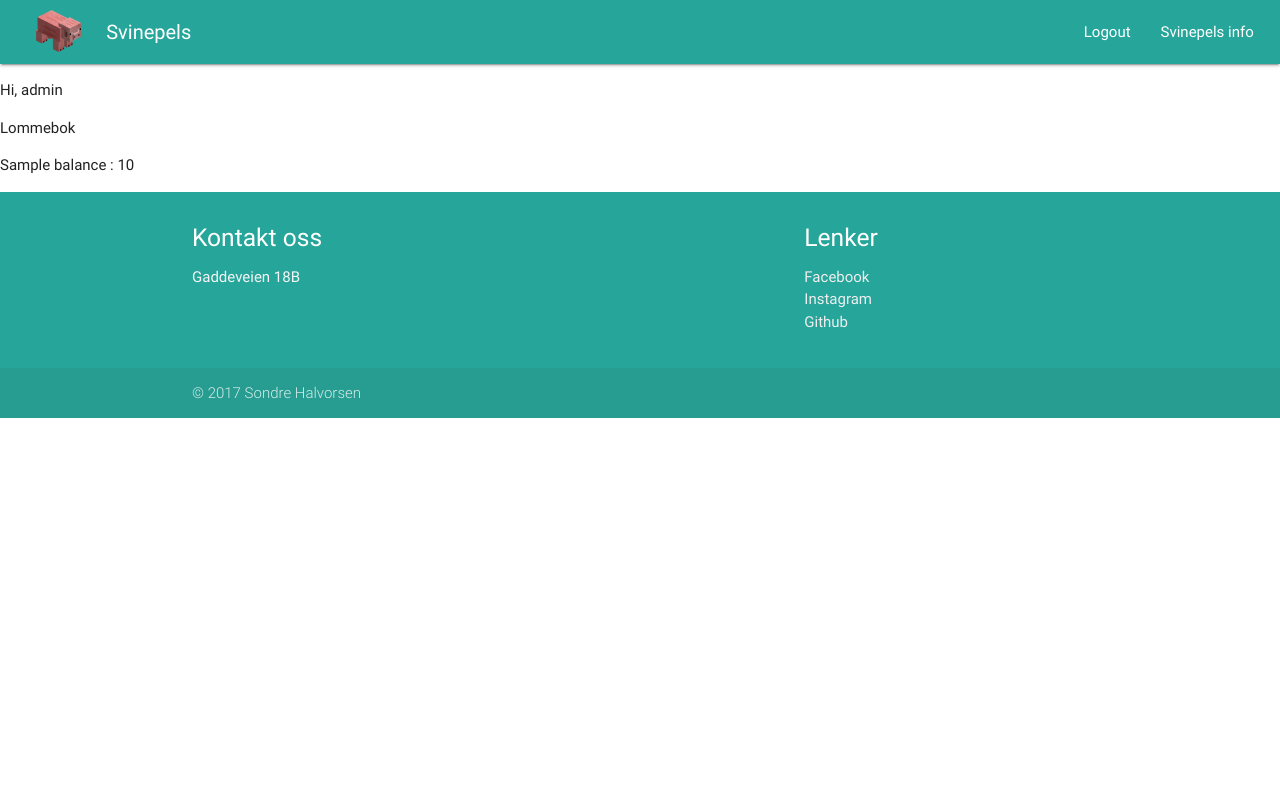
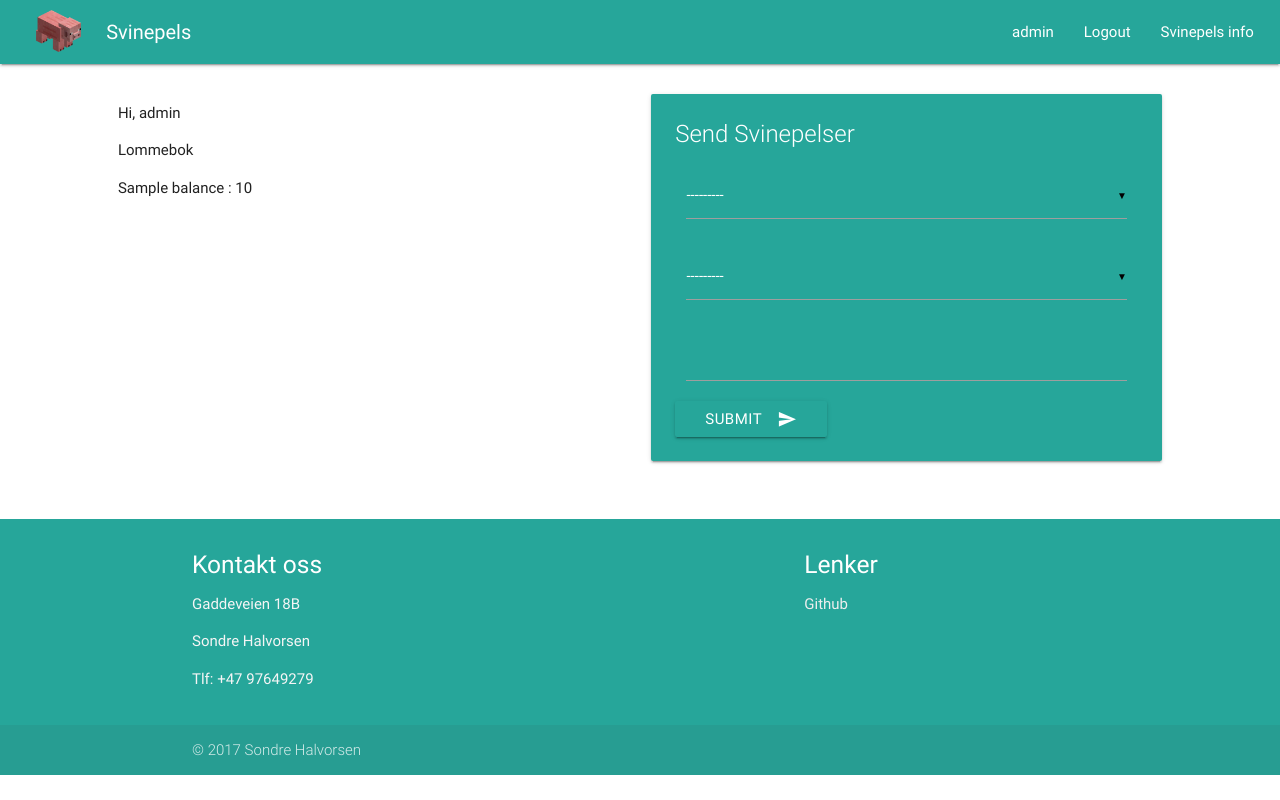
Before and after one commit to sonhal/svinepels, a Django app: template multichain/templates/homepage.html in a window 1280 px wide. Run offline with Django 3.2, Linux system fonts and the light colour scheme; a user stored in the database is signed in; data comes from the database, SQL or seed files in the repository; the template is opened without the code that fills it: values that come from a table or form of the project are taken from there, most other values are stand-ins (such as "Sample title", 1, 10 or a date in 2020); some libraries are stand-ins or nearby versions.

Commit message:
Adding Send Svinepels Send interface. Backend is work-in-progress

```diff
--- a/multichain/admin.py
+++ b/multichain/admin.py
@@ -1,7 +1,8 @@
 from django.contrib import admin
-from .models import user_addresses
+from .models import UserAddress,SendCoins
 
 
 # Register your models here.
 
-admin.site.register(user_addresses)
+admin.site.register(UserAddress)
+admin.site.register(SendCoins)
--- /dev/null
+++ b/multichain/forms.py
@@ -0,0 +1,22 @@
+from django.forms import ModelForm
+from django.forms import Form
+from .models import SendCoins
+from django.contrib.auth.models import User
+
+
+class Send_coins_form(ModelForm):
+    class Meta:
+       model = SendCoins
+      # fields = '__all__'
+       fields = ['from_user','to_user','amount']
+
+"""
+class User_form(Form):
+    users = ModelMultipleChoiceField(queryset=User.objects.all())
+
+
+class register_testuser(ModelForm):
+    class Meta:
+       model = Test_users
+       fields = ['name']
+"""
--- a/multichain/models.py
+++ b/multichain/models.py
@@ -4,13 +4,17 @@
 
 # Create your models here.
 
-class user_addresses(models.Model):
-    user = models.ForeignKey(User)
+class UserAddress(models.Model):
+    user = models.ForeignKey(User, related_name="blockchain_address")
     address = models.CharField(max_length=100)
 
     def __str__(self):
-        return "{0} Blockchain address".format(self.user)
+        return (self.user.username)
 
+class SendCoins(models.Model):
+    from_user = models.ForeignKey(User, related_name="sendt_coins")
+    to_user = models.ForeignKey(User, related_name="received_coins")
+    amount = models.IntegerField()
 
-def create_user(username,password):
-    user = User.objects.create_user(username=username,password=password)
+    def __str__(self):
+        return "{0} sendt {2} to {1}".format(self.from_user.username, self.to_user.username, self.amount)
--- a/multichain/templates/homepage.html
+++ b/multichain/templates/homepage.html
@@ -2,12 +2,61 @@
 
 
 
+{% block javascript %}
+<script>
+$(document).ready(function() {
+    $('select').material_select();
+  });
+
+</script>
+
+{% endblock %}
+
+
 {% block content %}
-    <p> Hi, {{user.username}}</p></hi>
-    <p>Lommebok</p>
-   <p>{{balance.name}} : {{balance.qty}}</p>
 
 
 
+<br>
+    <div class="row">
+        <div class="col s1"></div>
+        <div class="col s5">
+            <p>Hi, {{user.username}}</p></hi>
+            <p>Lommebok</p>
+            <p>{{balance.name}} : {{balance.qty}}</p></div>
+
+        <div class="col s5">
+
+            <div class="card teal lighten-1">
+                <div class="card-content white-text">
+                    <span class="card-title">Send Svinepelser</span>
+
+                    <form action="" method="post">
+
+                        {% csrf_token %}
+
+
+                      {% for f in form %}
+                        <div class="input-field col s12">
+                           {{f}}
+                        </div>
+                   {% endfor %}
+
+                        <br>
+
+  <button class="btn waves-effect waves-light" type="submit" >Submit
+    <i class="material-icons right">send</i>
+  </button>
+                </form>
+                  </div>
+                    <p></p>
+                </div>
+
+            </div>
+
+        </div>
+        <div class="col s1"></div>
+    </div>
+<br>
 
 {% endblock %}
--- a/multichainsite/urls.py
+++ b/multichainsite/urls.py
@@ -20,7 +20,7 @@
 
 
 urlpatterns = [
-    url(r'^multichain/', include('multichain.urls'),name="home"),
+
     url(r'^', include('multichain.urls')),
     url(r'^admin/', admin.site.urls),
 
--- a/templates/main_template.html
+++ b/templates/main_template.html
@@ -10,6 +10,7 @@
 
       <!--Let browser know website is optimized for mobile-->
       <meta name="viewport" content="width=device-width, initial-scale=1.0"/>
+
     </head>
 
     <body>
@@ -31,6 +32,7 @@
                           <div class="col s4">
                              <ul id="nav-mobile" class="right hide-on-med-and-down">
                              {% if user.is_authenticated %}
+                             <li><a href="{% url 'homepage' %} ">{{user.username}}</a></li>
                              <li><a href="{% url 'logout' %} ">Logout</a></li>
                              {% else %}
                              <li><a href="{% url 'login' %} ">Login</a></li>
@@ -59,14 +61,13 @@
               <div class="col l6 s12">
                 <h5 class="white-text">Kontakt oss</h5>
                 <p class="grey-text text-lighten-4">Gaddeveien 18B</p>
+                <p class="grey-text text-lighten-4">Sondre Halvorsen</p>
+                <p class="grey-text text-lighten-4">Tlf: +47 97649279</p>
               </div>
               <div class="col l4 offset-l2 s12">
                 <h5 class="white-text">Lenker</h5>
                 <ul>
-                  <li><a class="grey-text text-lighten-3" href="#!">Facebook</a></li>
-                  <li><a class="grey-text text-lighten-3" href="#!">Instagram</a></li>
-                  <li><a class="grey-text text-lighten-3" href="#!">Github</a></li>
-
+                  <li><a class="grey-text text-lighten-3" href="https://github.com/sonhal/svinepels">Github</a></li>
                 </ul>
               </div>
             </div>
@@ -82,5 +83,8 @@
       <!--Import jQuery before materialize.js-->
       <script type="text/javascript" src="https://code.jquery.com/jquery-3.2.1.min.js"></script>
       <script type="text/javascript" src="{% static 'materialize/js/materialize.min.js' %}"></script>
+        {% block javascript %}
+
+        {% endblock %}
     </body>
   </html>
```
Also changed, not shown: multichain/multichain_manager.py (+10 -1 lines), multichain/views.py (+24 -7 lines), db.sqlite3, multichain/migrations/0003_auto_20170729_1406.py (added), multichain/migrations/0004_send_coins.py (added), multichain/migrations/0005_test_users.py (added), multichain/migrations/0006_auto_20170801_1606.py (added), multichain/migrations/0007_auto_20170801_2025.py (added).
